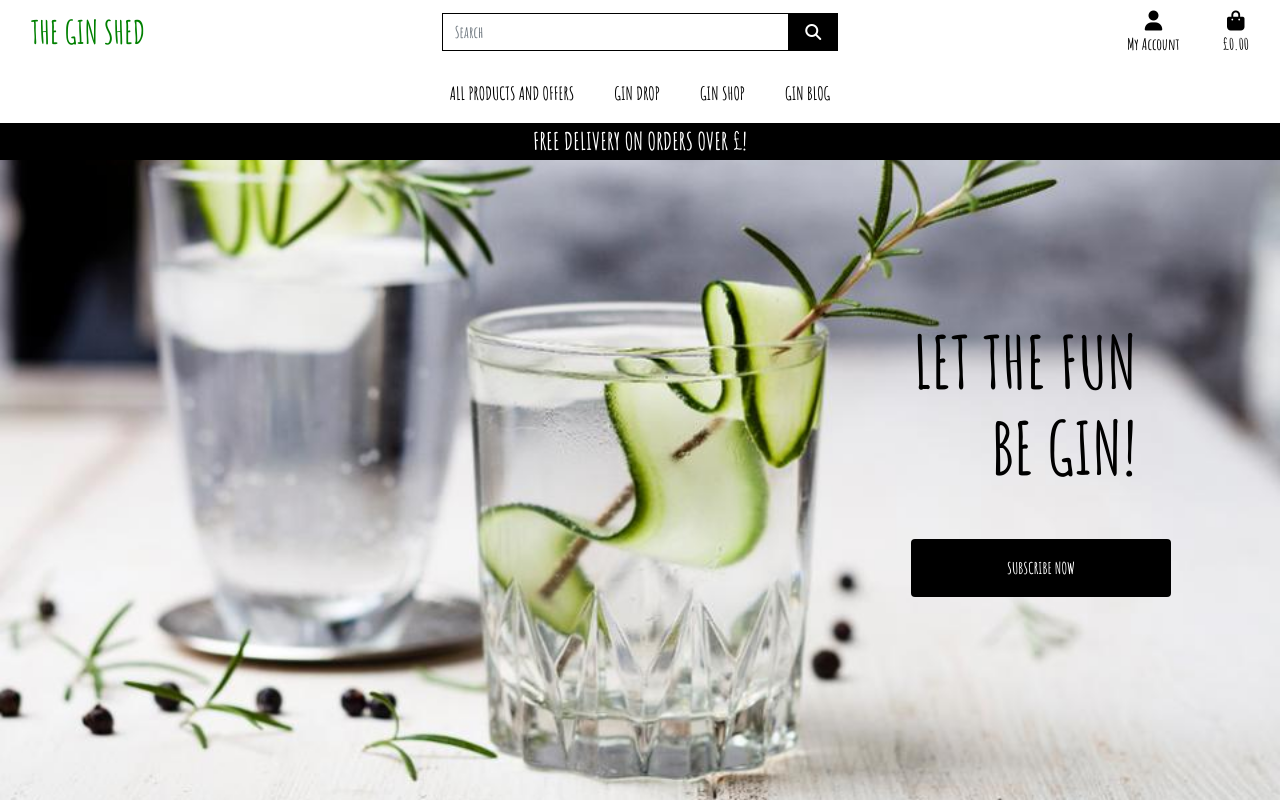
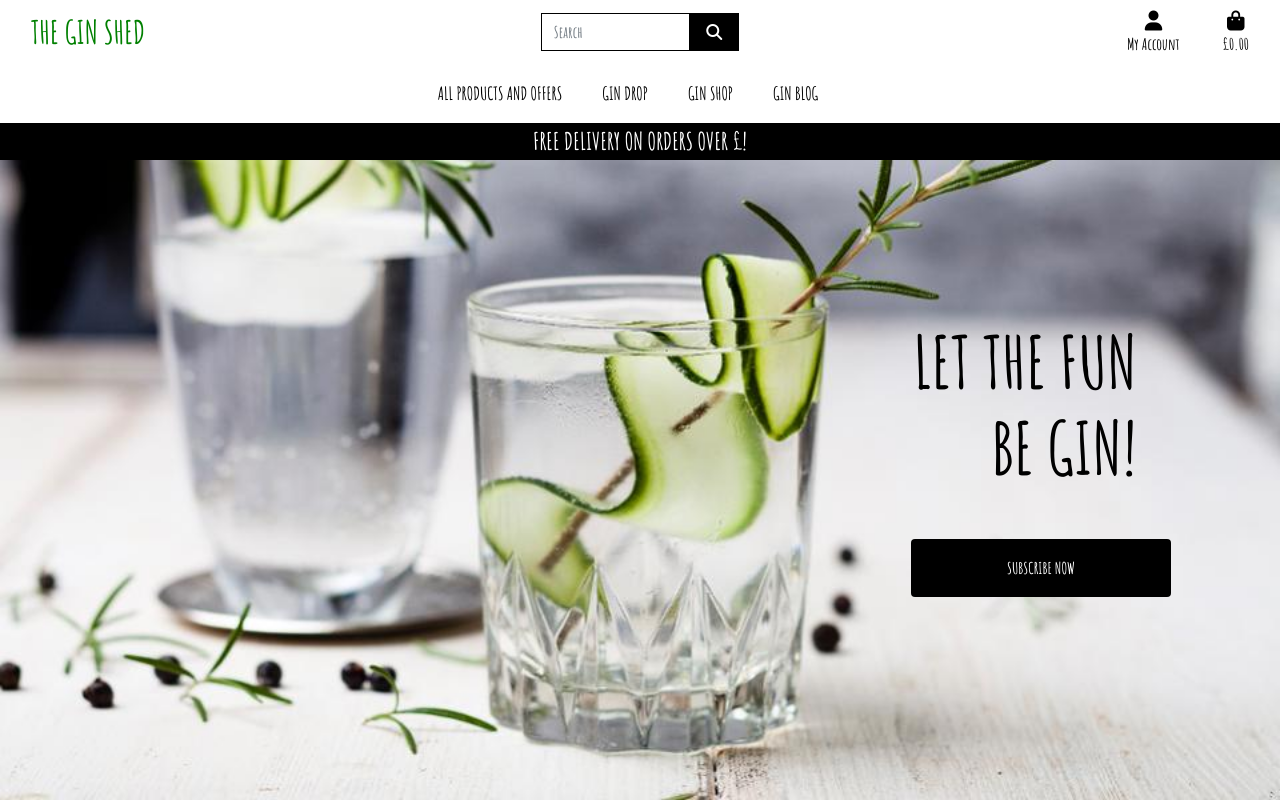
Before and after one commit to Carly07/the_gin_shed, a Django app: page / in a window 1280 px wide. Run offline with Django 3.2, Linux system fonts and the light colour scheme; some libraries are stand-ins or nearby versions.

Commit message:
edited display of header and home page text

```diff
--- a/home/templates/home/index.html
+++ b/home/templates/home/index.html
@@ -14,13 +14,13 @@
 {% block content %}
     <div class="container h-100">
         <div class="row h-100">
-            <div class="col-7 col-md-3 offset-md-9 my-auto">
-                <h1 class="display-3 logo-font text-black text-right">
+            <div class="col-6 col-md-3 offset-md-9 my-auto">
+                <h1 class="d-none d-lg-block display-3 logo-font text-black text-right">
                     Let the fun be Gin!
                 </h1>
-                <div class="my-5">
-                    <h4>
-                        <a href="" class="subscribe-now-btn btn btn-large rounded-10 text-uppercase py-3">Subscribe Now</a>
+                <div class="my-5 text-right">
+                    <h4 class="d-none d-lg-block">
+                        <a href="" class="subscribe-now-btn btn btn-large rounded-10 text-uppercase mx-auto py-3">Subscribe Now</a>
                     </h4>
                 </div>
             </div>
--- a/static/css/base.css
+++ b/static/css/base.css
@@ -3,7 +3,7 @@ html {
 }
 
 body {
-    background: url('/media/gin-home1.jpg') no-repeat center center fixed;
+    background: url('/media/gin-home1.jpg') no-repeat bottom center fixed;
     background-size: cover;
     height: calc(100vh - 164px);
     color: black;
@@ -29,6 +29,12 @@ body {
     color: green;
 }
 
+.main-logo-link:hover,
+.main-logo-link:active,
+.main-logo-link:focus {
+    color: #4a632a;
+}
+
 #main-nav {
     font-size: 18px;
 }
@@ -44,9 +50,9 @@ body {
     color: white;
 }
 
-.shop-now-button:hover,
-.shop-now-button:active,
-.shop-now-button:focus,
+.subscribe-now-btn:hover,
+.subscribe-now-btn:active,
+.subscribe-now-btn:focus,
 .btn-black:hover,
 .btn-black:active,
 .btn-black:focus {
--- a/templates/base.html
+++ b/templates/base.html
@@ -45,7 +45,7 @@
             </div>
             <div class="col-12 col-lg-4 my-auto py-1 py-lg-0">
                 <form method="GET" action="">
-                    <div class="input-group w-100">
+                    <div class="input-group mx-auto w-50">
                         <input class="form-control border border-black rounded-0" type="text" name="q" placeholder="Search">
                         <div class="input-group-append">
                             <button class="form-control btn btn-black border border-black rounded-0" type="submit">
@@ -96,14 +96,21 @@
                 </ul>
             </div>
         </div>
-        <div class="row bg-white pt-lg-0">
-            <nav class="navbar navbar-expand-lg navbar-light w-100">
-                <button class="navbar-toggler" type="button" data-toggle="collapse" data-target="#main-nav" aria-controls="main-nav" aria-expanded="false" aria-label="Toggle navigation">
-                    <span class="navbar-toggler-icon"></span>
-                </button>
+        <div class="row bg-white">
+            <div class="col-6 py-1 py-lg-0 d-flex d-lg-none">
+                <a href="{% url 'home' %}" class="nav-link main-logo-link text-center"><h2 class="logo-font my-0 mx-auto">The Gin Shed</h2></a>
+            </div>
+            <div class="col-6 col-lg-12 py-1 py-lg-0 ">
+                <nav class="navbar navbar-expand-lg navbar-light text-right text-lg-center">
+                    <button class="navbar-toggler ml-auto" type="button" data-toggle="collapse" data-target="#main-nav" aria-controls="main-nav" aria-expanded="false" aria-label="Toggle navigation">
+                        <span class="navbar-toggler-icon justify-content-end"></span>
+                    </button>
+                    {% include 'includes/main-nav.html' %}
+                </nav>
+            </div>
+        </div>
+        <div class="row bg-white justify-content-center">
                 {% include 'includes/mobile-top-header.html' %}
-                {% include 'includes/main-nav.html' %}
-            </nav>
         </div>
         <div id="delivery-banner" class="row text-center">
             <div class="col bg-black text-white">
```
